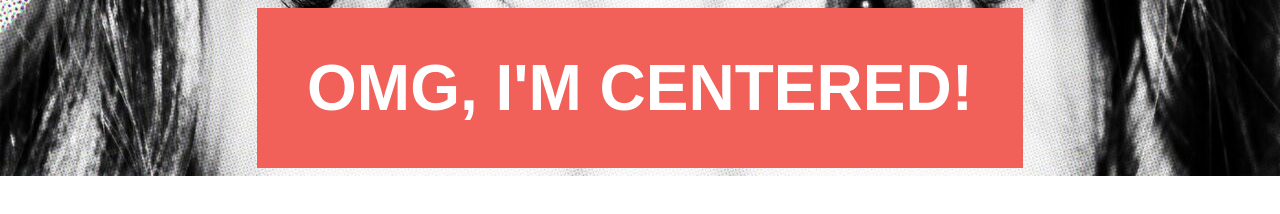
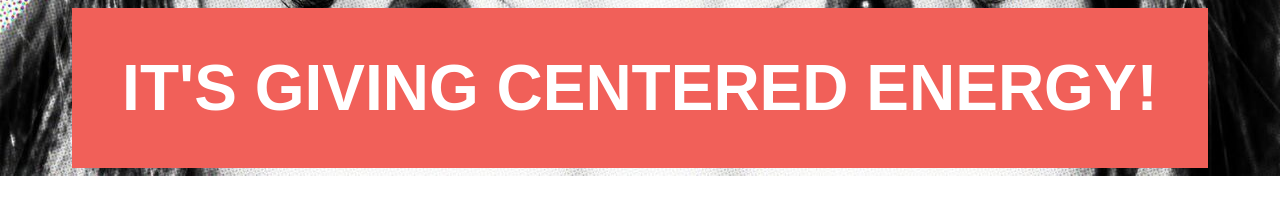
Before and after one commit to Classied/206-center-flexbox-starter, a plain HTML site: page index.html in a window 1280 px wide. Drawn offline with Linux system fonts and the light colour scheme.

Commit message:
Changed the website header

```diff
--- a/index.html
+++ b/index.html
@@ -10,7 +10,7 @@
 
 <body>
   <div class="centered">
-      <h1>OMG, I'M CENTERED!</h1>
+      <h1>IT'S GIVING CENTERED ENERGY!</h1>
   </div>
 
 
```
